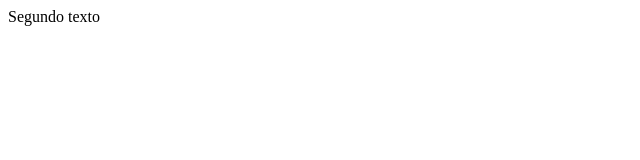
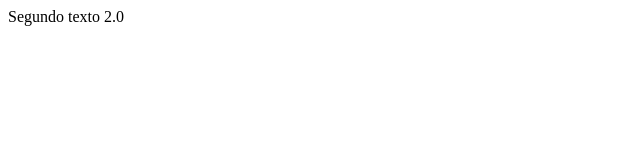
Before and after one commit to Cero-k/git, a plain HTML site: page index.html in a window 1280 px wide. Shown: the full height of the page, 0-640 px from the left. Drawn offline with Linux system fonts and the light colour scheme.

Commit message:
segundo texto 2.0

```diff
--- a/index.html
+++ b/index.html
@@ -7,6 +7,6 @@
     <title>Document</title>
 </head>
 <body>
-    Segundo texto
+    Segundo texto 2.0
 </body>
 </html>
```
